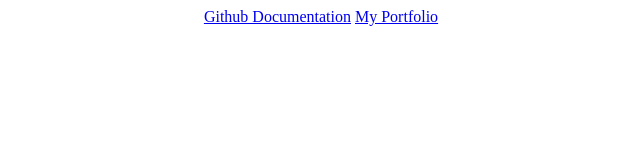
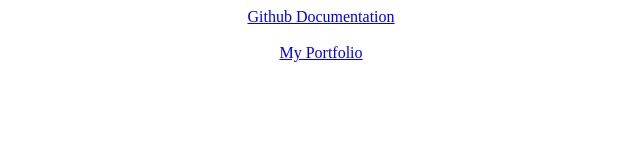
Before and after one commit to malatipatel/malatipatel.github.io, a plain HTML site: page index.html in a window 1280 px wide. Shown: the whole page, without its empty margins (319-959 px from the left). Drawn offline with Linux system fonts and the light colour scheme.

Commit message:
Update index.html

```diff
--- a/index.html
+++ b/index.html
@@ -1,4 +1,4 @@
 <center>
-  <a href="github/index.html">Github Documentation</a>
+  <a href="github/index.html">Github Documentation</a><br><br>
   <a href="portfolio">My Portfolio</a>
 </center>
```
